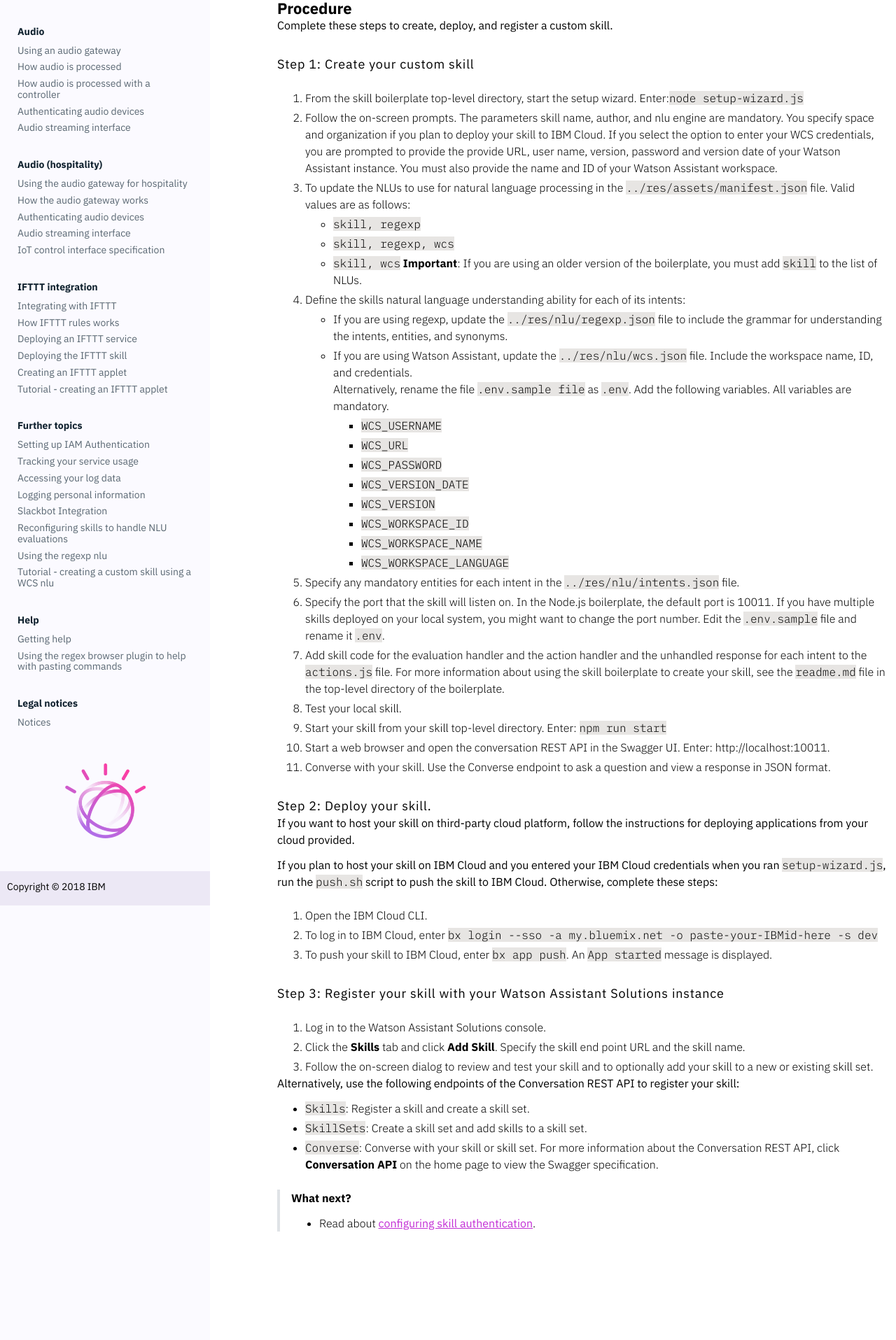
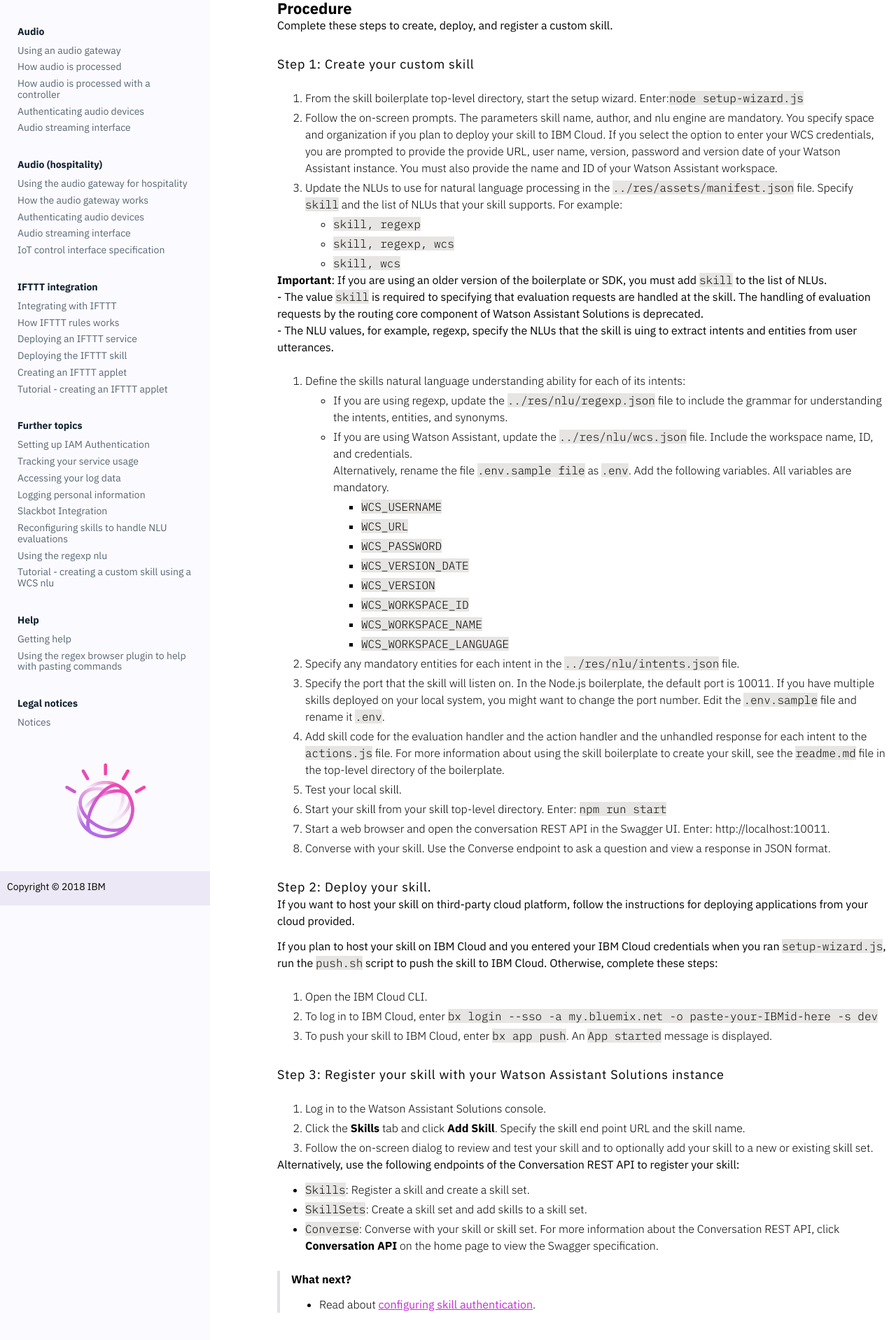
Before and after one commit to Watson-Personal-Assistant/developer, a Jekyll site: the page built from _content/skill/create_custom_skill.md, in a window 1280 px wide. Shown: the part 940-2855 px from the top of the page at 70% size. Built offline with Jekyll 4.4.1, drawn with Linux system fonts in a browser that asks for light colours; some web fonts are replaced.

Commit message:
clarify nlu

````diff
--- a/_content/skill/create_custom_skill.md
+++ b/_content/skill/create_custom_skill.md
@@ -29,11 +29,14 @@
 #### Step 1: Create your custom skill
 1.  From the skill boilerplate top-level directory, start the setup wizard.  Enter:```node setup-wizard.js```
 2.  Follow the on-screen prompts.  The parameters skill name, author, and nlu engine are mandatory.  You specify space and organization if you plan to deploy your skill to IBM Cloud.   If you select the option to enter your WCS credentials, you are prompted to provide the provide URL, user name, version, password and version date of your Watson Assistant instance.  You must also provide the name and ID of your Watson Assistant workspace.
-3. To update the NLUs to use for natural language processing in the ```../res/assets/manifest.json``` file.  Valid values are as follows:
+3. Update the NLUs to use for natural language processing in the ```../res/assets/manifest.json``` file.  Specify ```skill``` and the list of NLUs that your skill supports.  For example:
   - ```skill, regexp```
   - ```skill, regexp, wcs```
   - ```skill, wcs ```
-**Important**:  If you are using an older version of the boilerplate, you must add ```skill``` to the list of NLUs.
+
+**Important**:  If you are using an older version of the boilerplate or SDK, you must add ```skill``` to the list of NLUs.
+        - The value ```skill``` is required to specifying that evaluation requests are handled at the skill.  The handling of evaluation requests by the routing core component of Watson Assistant Solutions is deprecated.
+        - The NLU values, for example, regexp, specify the NLUs that the skill is uing to extract intents and entities from user utterances.
 4. Define the skills natural language understanding ability for each of its intents:
    - If you are using regexp, update the ```../res/nlu/regexp.json``` file to include the grammar for understanding the intents, entities, and synonyms.
    - If you are using Watson Assistant, update the ```../res/nlu/wcs.json``` file. Include the workspace name, ID, and credentials.
````
